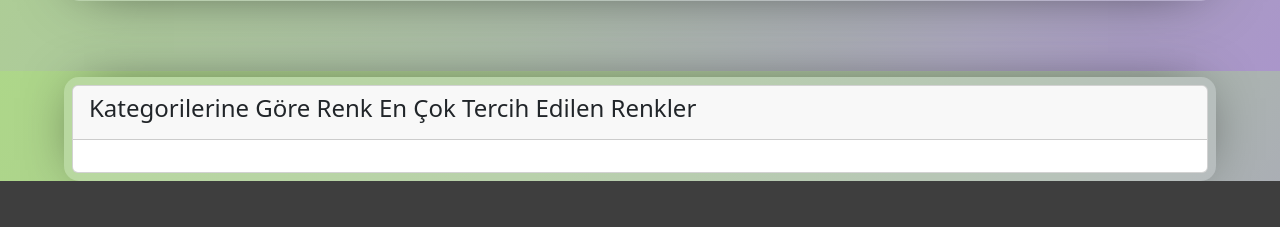
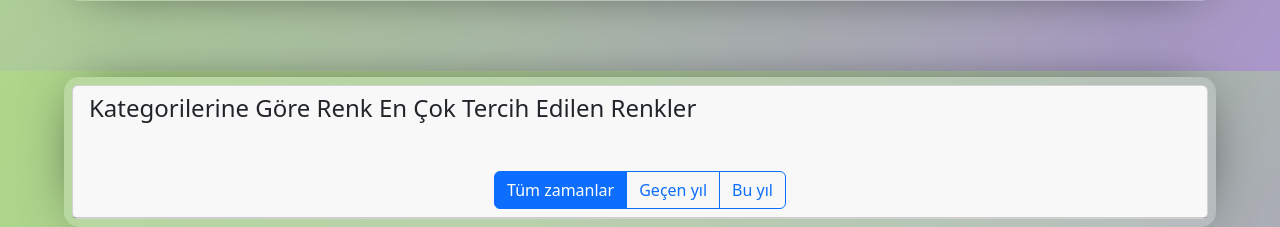
Before and after one commit to umutsaydam/ColorAnalysisByObjects, a PHP site: page /colorstatistics.php in a window 1280 px wide. Shown: the part 729-956 px from the top of the page. Before the commit the page ends 910 px from the top, so only its background shows below. Run offline with PHP 8.4, Linux system fonts and the light colour scheme; data that the repository does not hold is empty.

Commit message:
filter btn added

```diff
--- a/colorstatistics.php
+++ b/colorstatistics.php
@@ -86,6 +86,13 @@ function calculateAverageColor($colors)
 
     #container {
         margin-top: 50px;
+    }
+
+    .time-line-btn {
+        display: flex;
+        width: 50%;
+        align-items: center;
+        justify-content: center;
     }
 
     .color-box {
@@ -275,8 +282,20 @@ function calculateAverageColor($colors)
             <div class="card">
                 <div class="card-header">
                     <h4>Kategorilerine Göre Renk En Çok Tercih Edilen Renkler</h4>
+                    <div class="col-md-12 d-flex align-items-center justify-content-center mt-5">
+                        <div class="btn-group" role="group" aria-label="Basic radio toggle button group">
+                            <input type="radio" class="btn-check" name="btnradio" id="btnradio1" autocomplete="off" checked>
+                            <label class="btn btn-outline-primary" for="btnradio1">Tüm zamanlar</label>
+
+                            <input type="radio" class="btn-check" name="btnradio" id="btnradio2" autocomplete="off">
+                            <label class="btn btn-outline-primary" for="btnradio2">Geçen yıl</label>
+
+                            <input type="radio" class="btn-check" name="btnradio" id="btnradio3" autocomplete="off">
+                            <label class="btn btn-outline-primary" for="btnradio3">Bu yıl</label>
                         </div>
-                <div class="card-body">
+                    </div>
+
+                    <div class="card-body" style="padding: 0 !important">
                         <blockquote class="blockquote mb-0">
                             <?php // $statisticOfColorByCount[$key][$k]
                             if ($statisticOfColor != null) {
--- a/path.txt
+++ b/path.txt
@@ -1 +1 @@
-5 5 14 17 17 17 17 17 17 17 17 17 17 17 17 17 17 17 17 17 17 17 13 13 13 13 2 2 2 17 17 17 17 17 17 17 17 17 17 17 17 17
+5 5 14 17 17 17 17 17 17 17 17 17 17 17 17 17 17 17 17 17 17 17 13 13 13 13 2 2 2 17 17 17 17 17 17 17 17 17 17 17 17 17 17
```
Also changed, not shown: uploads/5053e3fdc346a73b6a4ed47e4a0fd4d57c373031/results/labels/37a47affimage(1).txt (added, +1 -0 lines), uploads/5053e3fdc346a73b6a4ed47e4a0fd4d57c373031/0gfg_white.png (added), uploads/5053e3fdc346a73b6a4ed47e4a0fd4d57c373031/37a47affimage(1).jpg (added), uploads/5053e3fdc346a73b6a4ed47e4a0fd4d57c373031/results/37a47affimage(1).jpg (added). Lines whose indentation alone changed are shown as unchanged.
